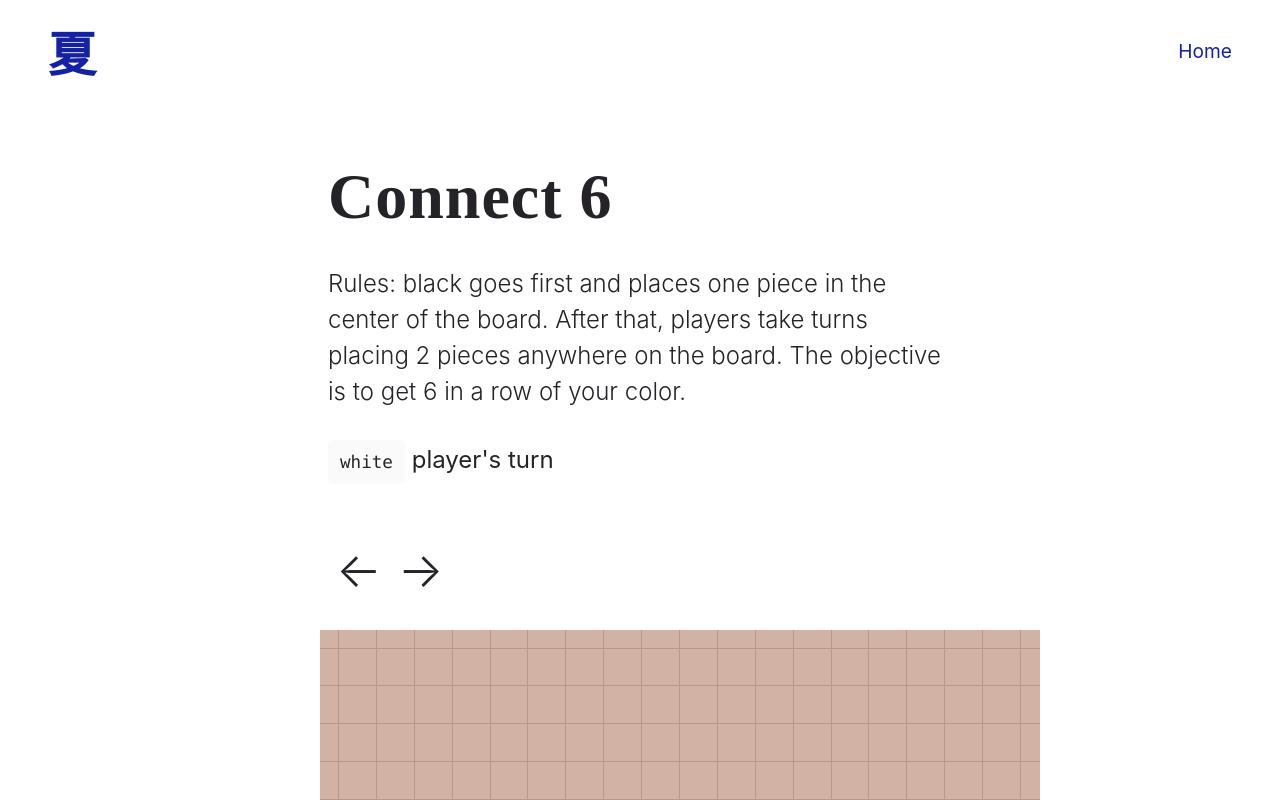
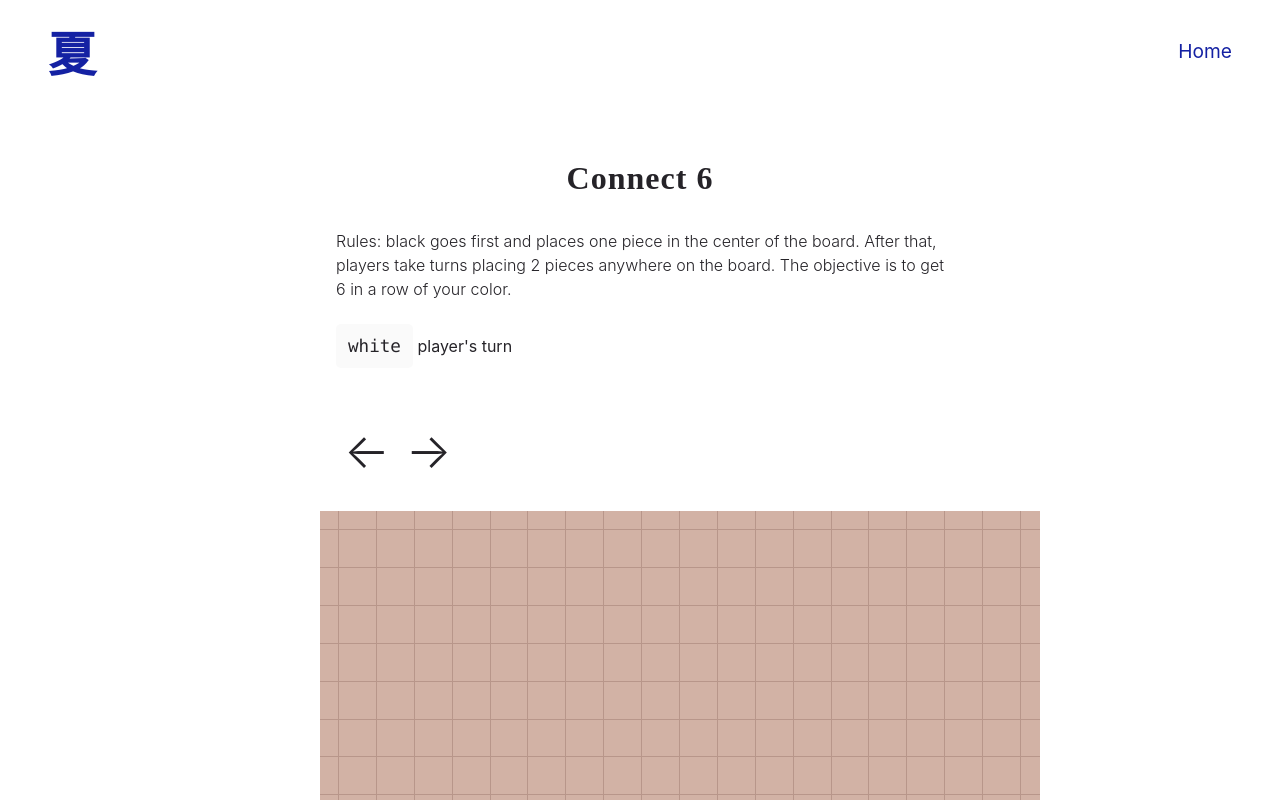
Before and after one commit to timestruck/alicexia, a Next.js app: page /connect in a window 1280 px wide. Shown: the top 800 px of the page. Built offline with nearby package versions, Linux system fonts and the light colour scheme.

Commit message:
update connect

```diff
--- a/pages/connect.js
+++ b/pages/connect.js
@@ -1,19 +1,21 @@
-import { cloneElement, useState } from "react";
-import { useRouter } from "next/router";
-import Head from "next/head";
+import { cloneElement, useState } from 'react';
+import { useRouter } from 'next/router';
+import Head from 'next/head';
 
-import styles from "../styles/Connect.module.css";
+import styles from '../styles/Connect.module.css';
 import Nav from './components/Nav';
 
 const PLAYERS = {
-  BLACK: "black",
-  WHITE: "white",
+  BLACK: 'black',
+  WHITE: 'white',
 };
 
 export default function Connect() {
   const router = useRouter();
 
-  const preloadGame = router.query.game?.split(",").map((x) => +x) ?? [180];
+  const preloadGame = router.query.game
+    ?.split(',')
+    .map((x) => +x) ?? [180];
 
   const [player, setPlayer] = useState(PLAYERS.WHITE);
   const [counter, setCounter] = useState(preloadGame.length - 1);
@@ -76,12 +78,13 @@ export default function Connect() {
 
       <main className={styles.main}>
         <div className={styles.header}>
-          <h1 className={styles.title}>Connect 6</h1>
+          <h2 className={styles.title}>Connect 6</h2>
 
           <p className={styles.description}>
-            Rules: black goes first and places one piece in the center of the
-            board. After that, players take turns placing 2 pieces anywhere on
-            the board. The objective is to get 6 in a row of your color.
+            Rules: black goes first and places one piece in the center
+            of the board. After that, players take turns placing 2
+            pieces anywhere on the board. The objective is to get 6 in
+            a row of your color.
           </p>
 
           {/* <div>
@@ -91,7 +94,8 @@ export default function Connect() {
         </div> */}
 
           <div className={styles.description}>
-            <span className={styles.code}>{player}</span> player's turn
+            <span className={styles.code}>{player}</span> player's
+            turn
           </div>
           <div className={styles.arrows}>
             <span onClick={() => traverse(-1)}>&larr;</span>
@@ -100,7 +104,11 @@ export default function Connect() {
         </div>
         <div className={styles.board}>
           {repeat(361, (key) => (
-            <div data-key={key} className={styles.square} onClick={placePiece}>
+            <div
+              data-key={key}
+              className={styles.square}
+              onClick={placePiece}
+            >
               <div className={styles.verticalLine} />
               <div className={styles.horizontalLine} />
               {blackPiece(state.indexOf(key)) && (
--- a/pages/recipe/[rid].js
+++ b/pages/recipe/[rid].js
@@ -33,7 +33,7 @@ const Recipe = () => {
       exit="exit"
       className="page recipe"
     >
-      <Header title="Recipes" />
+      <Header title={`Recipe | ${recipe?.gsx$name?.$t ?? ''}`} />
       <Nav recipe />
       {recipe && (
         <div className="container">
--- a/styles/Connect.module.css
+++ b/styles/Connect.module.css
@@ -14,18 +14,17 @@
 }
 
 .header {
-  padding: 0 0.5rem;
+  padding: 0 1rem;
 }
 
 .title {
   margin: 0;
   line-height: 1.15;
-  font-size: 4rem;
+  text-align: center;
+  font-size: 2rem;
 }
 
 .description {
-  line-height: 1.5;
-  font-size: 1.5rem;
   max-width: 50rem;
   margin: 2rem auto;
 }
--- a/styles/recipes.page.scss
+++ b/styles/recipes.page.scss
@@ -28,6 +28,7 @@
     display: flex;
     justify-content: center;
     align-items: center;
+    min-height: 2rem;
   }
 
   .card {
```
Also changed, not shown: pages/recipes.js (+4 -6 lines).
